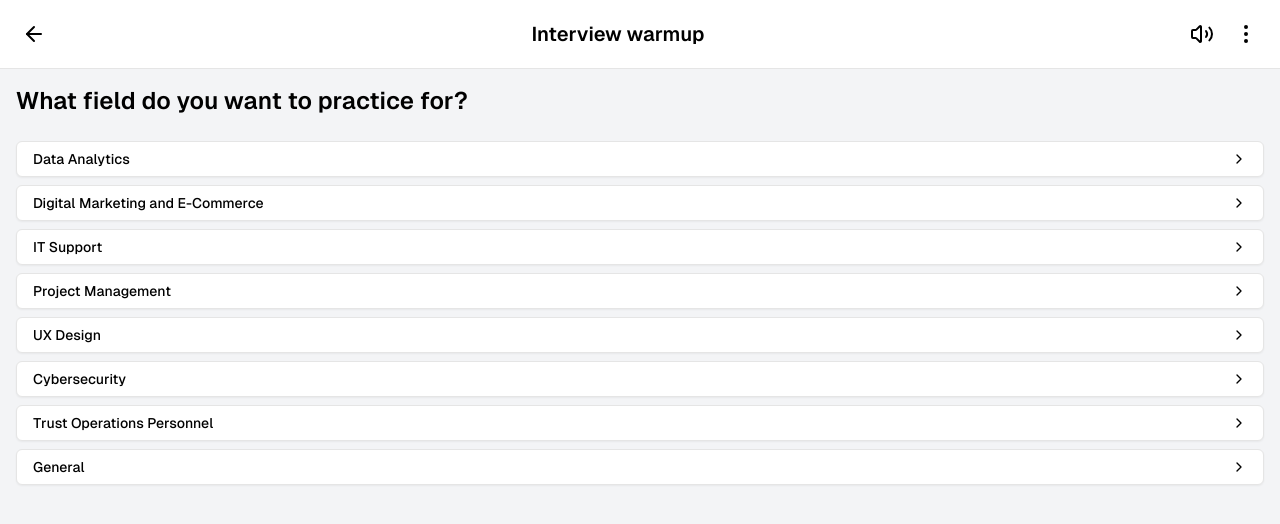
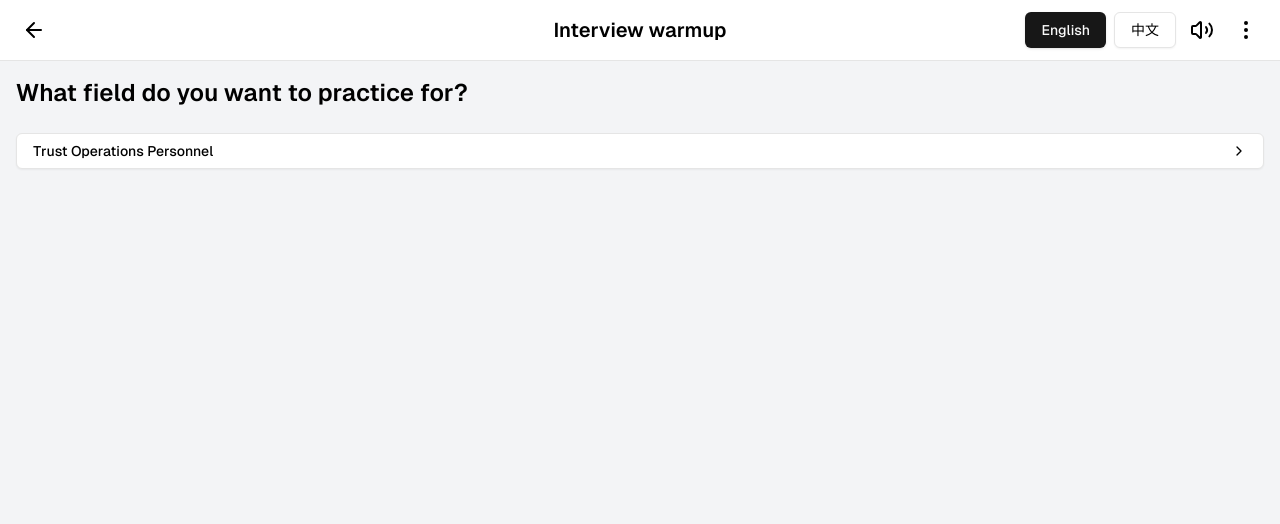
Before and after one commit to moai-james/google-interview-warmup-clone, a Next.js app: page / in a window 1280 px wide. Both pictures are taken after a click on the button "Start practicing". Shown: the top 524 px of the page. Built offline with nearby package versions, Linux system fonts and the light colour scheme.

Commit message:
add mandarin mode

```diff
--- a/app/layout.tsx
+++ b/app/layout.tsx
@@ -1,6 +1,7 @@
 import type { Metadata } from "next";
 import localFont from "next/font/local";
 import "./globals.css";
+import { LanguageProvider } from '@/context/LanguageContext';
 
 const geistSans = localFont({
   src: "./fonts/GeistVF.woff",
@@ -28,7 +29,9 @@ export default function RootLayout({
       <body
         className={`${geistSans.variable} ${geistMono.variable} antialiased`}
       >
-        {children}
+        <LanguageProvider>
+          {children}
+        </LanguageProvider>
       </body>
     </html>
   );
--- /dev/null
+++ b/components/LanguageSwitcher.tsx
@@ -0,0 +1,20 @@
+import React from 'react';
+import { useLanguage } from '@/context/LanguageContext';
+import { Button } from '@/components/ui/button';
+
+const LanguageSwitcher = () => {
+  const { language, setLanguage } = useLanguage();
+
+  return (
+    <div className="flex space-x-2">
+      <Button onClick={() => setLanguage('en')} variant={language === 'en' ? 'default' : 'outline'}>
+        English
+      </Button>
+      <Button onClick={() => setLanguage('zh')} variant={language === 'zh' ? 'default' : 'outline'}>
+        中文
+      </Button>
+    </div>
+  );
+};
+
+export default LanguageSwitcher;
--- a/components/VoiceRecorder.tsx
+++ b/components/VoiceRecorder.tsx
@@ -3,12 +3,14 @@
 import React, { useState, useRef } from 'react';
 import { Button } from "@/components/ui/button";
 import { Mic, Square } from 'lucide-react';
+import { useLanguage } from '@/context/LanguageContext';
 
 interface VoiceRecorderProps {
   onTranscriptionComplete: (transcription: string) => void;
 }
 
 const VoiceRecorder: React.FC<VoiceRecorderProps> = ({ onTranscriptionComplete }) => {
+  const { language } = useLanguage();
   const [isRecording, setIsRecording] = useState(false);
   const [isTranscribing, setIsTranscribing] = useState(false);
   const mediaRecorderRef = useRef<MediaRecorder | null>(null);
@@ -69,11 +71,11 @@ const VoiceRecorder: React.FC<VoiceRecorderProps> = ({ onTranscriptionComplete }
     <div>
       {isRecording ? (
         <Button onClick={stopRecording} variant="destructive">
-          <Square className="mr-2 h-4 w-4" /> Stop Recording
+          <Square className="mr-2 h-4 w-4" /> {language === 'en' ? 'Stop Recording' : '停止錄音'}
         </Button>
       ) : (
         <Button onClick={startRecording} disabled={isTranscribing}>
-          <Mic className="mr-2 h-4 w-4" /> {isTranscribing ? 'Transcribing...' : 'Start Recording'}
+          <Mic className="mr-2 h-4 w-4" /> {isTranscribing ? (language === 'en' ? 'Transcribing...' : '轉錄中...') : (language === 'en' ? 'Start Recording' : '開始錄音')}
         </Button>
       )}
     </div>
--- a/components/interview-warmup.tsx
+++ b/components/interview-warmup.tsx
@@ -1,62 +1,63 @@
-'use client'
+'use client';
 
-import { useState } from 'react'
-import { ArrowLeft, Mic, Keyboard, ArrowRight, Volume2, MoreVertical, ChevronRight } from 'lucide-react'
-import { Button } from "@/components/ui/button"
-import { Card, CardContent, CardFooter, CardHeader, CardTitle } from "@/components/ui/card"
-import { Progress } from "@/components/ui/progress"
-import { motion } from 'framer-motion' // Add this import
+import { useState } from 'react';
+import { ArrowLeft, Mic, Keyboard, ArrowRight, Volume2, MoreVertical, ChevronRight } from 'lucide-react';
+import { Button } from "@/components/ui/button";
+import { Card, CardContent, CardFooter, CardHeader, CardTitle } from "@/components/ui/card";
+import { Progress } from "@/components/ui/progress";
+import { motion } from 'framer-motion';
 import dynamic from 'next/dynamic';
 import { parseQuestions, getRandomQuestions } from '@/utils/questionParser';
 import { Question } from '@/utils/questionParser';
+import { useLanguage } from '@/context/LanguageContext';
+import LanguageSwitcher from '@/components/LanguageSwitcher';
 
 const VoiceRecorder = dynamic(() => import('./VoiceRecorder'), { ssr: false });
 
-const positions = [
-  "Data Analytics",
-  "Digital Marketing and E-Commerce",
-  "IT Support",
-  "Project Management",
-  "UX Design",
-  "Cybersecurity",
-  "Trust Operations Personnel",
-  "General"
-]
+
 
 export function InterviewWarmupComponent() {
-  const [currentPage, setCurrentPage] = useState('main')
-  const [selectedPosition, setSelectedPosition] = useState('')
-  const [currentStep, setCurrentStep] = useState(0)
-  const [volumeOn, setVolumeOn] = useState(true)
-  const totalQuestions = 5
-  const [isRecording, setIsRecording] = useState(false)
+  const [currentPage, setCurrentPage] = useState('main');
+  const [selectedPosition, setSelectedPosition] = useState('');
+  const [currentStep, setCurrentStep] = useState(0);
+  const [volumeOn, setVolumeOn] = useState(true);
+  const totalQuestions = 5;
+  const [isRecording, setIsRecording] = useState(false);
   const [currentAnswer, setCurrentAnswer] = useState('');
   const [answers, setAnswers] = useState<string[]>(Array(totalQuestions).fill(''));
-  const [questions, setQuestions] = useState<{ question: string; type: string }[]>([]);
+  const [questions, setQuestions] = useState<{ question: string; question_zh: string; type: string }[]>([]);
+  const { language, setLanguage } = useLanguage();
 
   const handleStart = () => {
-    setCurrentPage('position')
-  }
+    setCurrentPage('position');
+  };
 
-  const handlePositionSelect = async (position: string) => {
+  const positions = [
+    { key: 'trust_operations_personnel', label: language === 'en' ? "Trust Operations Personnel" : "信託人員" },
+  ];
+
+  const handlePositionSelect = async (positionKey: string) => {
+    const position = positions.find(p => p.key === positionKey)?.label;
+    if (!position) return;
+
     setSelectedPosition(position);
     try {
-      const response = await fetch(`/api/questions?position=${encodeURIComponent(position)}&count=5`);
+      const response = await fetch(`/api/questions?position=${encodeURIComponent(positionKey)}&count=5`);
       if (!response.ok) {
         throw new Error('Failed to fetch questions');
       }
       const selectedQuestions: Question[] = await response.json();
-      setQuestions(selectedQuestions.map(q => ({ question: q.question, type: q.type })));
+      setQuestions(selectedQuestions.map(q => ({ question: q.question, question_zh: q.question_zh, type: q.type })));
       setCurrentPage('intro');
     } catch (error) {
       console.error('Error fetching questions:', error);
       // Handle the error appropriately (e.g., show an error message to the user)
     }
-  }
+  };
 
   const handleStartPractice = () => {
-    setCurrentPage('interview')
-  }
+    setCurrentPage('interview');
+  };
 
   const handleNext = () => {
     const newAnswers = [...answers];
@@ -69,7 +70,7 @@ export function InterviewWarmupComponent() {
     } else {
       setCurrentPage('analysis');
     }
-  }
+  };
 
   const handlePrevious = () => {
     if (currentStep > 0) {
@@ -89,35 +90,38 @@ export function InterviewWarmupComponent() {
     setSelectedPosition('');
     setAnswers(Array(totalQuestions).fill(''));
     setCurrentAnswer('');
-  }
+  };
 
   const handlePreviousStep = () => {
     switch (currentPage) {
       case 'position':
-        setCurrentPage('main')
-        break
+        setCurrentPage('main');
+        break;
       case 'intro':
-        setCurrentPage('position')
-        break
+        setCurrentPage('position');
+        break;
       case 'interview':
-        handlePrevious()
-        break
+        handlePrevious();
+        break;
       case 'analysis':
-        setCurrentPage('interview')
-        setCurrentStep(totalQuestions - 1)
-        break
+        setCurrentPage('interview');
+        setCurrentStep(totalQuestions - 1);
+        break;
       default:
-        break
+        break;
     }
-  }
+  };
 
   const renderHeader = () => (
-    <header className="flex items-center justify-between p-4 bg-white border-b">
-      <Button variant="ghost" size="icon" onClick={handlePreviousStep}>
+    <header className="flex items-center justify-between p-4 bg-white border-b relative">
+      <Button variant="ghost" size="icon" onClick={handlePreviousStep} className="absolute left-4">
         <ArrowLeft className="h-6 w-6" />
       </Button>
-      <h1 className="text-xl font-semibold">Interview warmup</h1>
-      <div className="flex items-center space-x-2">
+      <h1 className="text-xl font-semibold flex-grow text-center">
+        {language === 'en' ? 'Interview warmup' : '面試熱身'}
+      </h1>
+      <div className="flex items-center space-x-2 absolute right-4">
+        <LanguageSwitcher />
         <Button variant="ghost" size="icon" onClick={() => setVolumeOn(!volumeOn)}>
           <Volume2 className={`h-6 w-6 ${volumeOn ? '' : 'text-gray-400'}`} />
         </Button>
@@ -126,7 +130,7 @@ export function InterviewWarmupComponent() {
         </Button>
       </div>
     </header>
-  )
+  );
 
   const renderMainPage = () => (
     <div className="flex flex-col min-h-screen bg-gray-100">
@@ -143,7 +147,7 @@ export function InterviewWarmupComponent() {
           animate={{ opacity: 1, y: 0 }}
           transition={{ delay: 0.2, duration: 0.5 }}
         >
-          Interview warmup
+          {language === 'en' ? 'Interview warmup' : '面試熱身'}
         </motion.h1>
         <motion.p
           className="text-center mb-8 max-w-md"
@@ -151,40 +155,44 @@ export function InterviewWarmupComponent() {
           animate={{ opacity: 1, y: 0 }}
           transition={{ delay: 0.4, duration: 0.5 }}
         >
-          A quick way to prepare for your next interview
+          {language === 'en' ? 'A quick way to prepare for your next interview' : '快速準備下一次面試的方式'}
         </motion.p>
         <motion.div
           initial={{ opacity: 0, y: 20 }}
           animate={{ opacity: 1, y: 0 }}
           transition={{ delay: 0.6, duration: 0.5 }}
         >
-          <Button onClick={handleStart} size="lg" className="w-full max-w-xs">Start practicing</Button>
+          <Button onClick={handleStart} size="lg" className="w-full max-w-xs">
+            {language === 'en' ? 'Start practicing' : '開始練習'}
+          </Button>
         </motion.div>
       </motion.main>
     </div>
-  )
+  );
 
   const renderPositionPage = () => (
     <div className="flex flex-col min-h-screen bg-gray-100">
       {renderHeader()}
       <main className="flex-grow p-4">
-        <h2 className="text-2xl font-semibold mb-6">What field do you want to practice for?</h2>
+        <h2 className="text-2xl font-semibold mb-6">
+          {language === 'en' ? 'What field do you want to practice for?' : '你想練習哪個領域的面試？'}
+        </h2>
         <div className="space-y-2">
           {positions.map((position) => (
             <Button
-              key={position}
+              key={position.key}
               variant="outline"
               className="w-full justify-between"
-              onClick={() => handlePositionSelect(position)}
+              onClick={() => handlePositionSelect(position.key)}
             >
-              {position}
+              {position.label}
               <ChevronRight className="h-4 w-4" />
             </Button>
           ))}
         </div>
       </main>
     </div>
-  )
+  );
 
   const renderIntroPage = () => (
     <div className="flex flex-col min-h-screen bg-gray-100">
@@ -192,20 +200,24 @@ export function InterviewWarmupComponent() {
       <main className="flex-grow flex items-center justify-center p-4">
         <Card className="w-full max-w-md">
           <CardHeader>
-            <CardTitle className="text-center">Answer 5 interview questions</CardTitle>
+            <CardTitle className="text-center">
+              {language === 'en' ? 'Answer 5 interview questions' : '回答 5 個面試問題'}
+            </CardTitle>
           </CardHeader>
           <CardContent>
             <p className="text-center text-gray-600">
-              When you're done, review your answers and discover insights.
+              {language === 'en' ? "When you're done, review your answers and discover insights." : '當你完成後，回顧你的回答並探索精闢見解。'}
             </p>
           </CardContent>
           <CardFooter className="flex justify-center">
-            <Button onClick={handleStartPractice} className="w-full">Start</Button>
+            <Button onClick={handleStartPractice} className="w-full">
+              {language === 'en' ? 'Start' : '開始'}
+            </Button>
           </CardFooter>
         </Card>
       </main>
     </div>
-  )
+  );
 
   const renderInterviewPage = () => (
     <div className="flex flex-col min-h-screen bg-gray-100">
@@ -214,18 +226,22 @@ export function InterviewWarmupComponent() {
         <Card className="w-full max-w-2xl mx-auto">
           <CardHeader>
             <CardTitle className="text-sm font-normal text-blue-600">
-              {questions[currentStep]?.type === 'Background' ? 'Background question' : 'Situational question'}
+              {questions[currentStep]?.type === 'Background'
+                ? (language === 'en' ? 'Background question' : '背景問題')
+                : (language === 'en' ? 'Situational question' : '情境問題')}
             </CardTitle>
           </CardHeader>
           <CardContent>
-            <h2 className="text-xl font-semibold mb-4">{questions[currentStep]?.question}</h2>
+            <h2 className="text-xl font-semibold mb-4">
+              {language === 'en' ? questions[currentStep]?.question : questions[currentStep]?.question_zh}
+            </h2>
             <div className="space-y-4">
               <VoiceRecorder onTranscriptionComplete={(transcription) => setCurrentAnswer(transcription)} />
               <textarea
                 className="w-full h-32 p-2 border rounded"
                 value={currentAnswer}
                 onChange={(e) => setCurrentAnswer(e.target.value)}
-                placeholder="Type your answer here..."
+                placeholder={language === 'en' ? "Type your answer here..." : '在這裡輸入你的答案...'}
               />
             </div>
           </CardContent>
@@ -236,18 +252,22 @@ export function InterviewWarmupComponent() {
             <div className="space-x-2">
               {currentStep > 0 && (
                 <Button onClick={handlePrevious} variant="outline">
-                  <ArrowLeft className="mr-2 h-4 w-4" /> Previous
+                  <ArrowLeft className="mr-2 h-4 w-4" />
+                  {language === 'en' ? 'Previous' : '上一題'}
                 </Button>
               )}
               <Button onClick={handleNext}>
                 {currentStep < totalQuestions - 1 ? (
                   <>
-                    <ArrowRight className="mr-2 h-4 w-4" /> Next
+                    <ArrowRight className="mr-2 h-4 w-4" />
+                    {language === 'en' ? 'Next' : '下一題'}
                   </>
                 ) : (
                   <>
                     <span className="mr-2 inline-block w-4 h-4" />
-                    <span className="flex items-center justify-center">Finish</span>
+                    <span className="flex items-center justify-center">
+                      {language === 'en' ? 'Finish' : '看分析'}
+                    </span>
                   </>
                 )}
               </Button>
@@ -259,7 +279,7 @@ export function InterviewWarmupComponent() {
         <Progress value={(currentStep + 1) / totalQuestions * 100} className="w-full" />
       </footer>
     </div>
-  )
+  );
 
   const renderAnalysisPage = () => (
     <div className="flex flex-col min-h-screen bg-gray-100">
@@ -267,33 +287,37 @@ export function InterviewWarmupComponent() {
       <main className="flex-grow flex items-center justify-center p-4">
         <Card className="w-full max-w-md">
           <CardHeader>
-            <CardTitle className="text-center">Congrats, you did it! Let&apos;s review.</CardTitle>
+            <CardTitle className="text-center">
+              {language === 'en' ? "Congrats, you did it! Let's review." : '恭喜你，你做到了！讓我們回顧一下。'}
+            </CardTitle>
           </CardHeader>
           <CardContent>
             <p className="text-center text-gray-600">
-              Use the insight buttons to learn more about your answers. Try to reflect on what you&apos;d like to improve, then practice again.
+              {language === 'en' ? "Use the insight buttons to learn more about your answers. Try to reflect on what you'd like to improve, then practice again." : '使用見解按鈕了解更多關於你的答案。試著反思你想要改進的地方，然後再次練習。'}
             </p>
           </CardContent>
           <CardFooter className="flex justify-center">
-            <Button onClick={handlePracticeAgain} variant="outline" className="w-full">Practice again</Button>
+            <Button onClick={handlePracticeAgain} variant="outline" className="w-full">
+              {language === 'en' ? 'Practice again' : '再次練習'}
+            </Button>
           </CardFooter>
         </Card>
       </main>
     </div>
-  )
+  );
 
   switch (currentPage) {
     case 'main':
-      return renderMainPage()
+      return renderMainPage();
     case 'position':
-      return renderPositionPage()
+      return renderPositionPage();
     case 'intro':
-      return renderIntroPage()
+      return renderIntroPage();
     case 'interview':
-      return renderInterviewPage()
+      return renderInterviewPage();
     case 'analysis':
-      return renderAnalysisPage()
+      return renderAnalysisPage();
     default:
-      return renderMainPage()
+      return renderMainPage();
   }
 }
--- /dev/null
+++ b/context/LanguageContext.tsx
@@ -0,0 +1,30 @@
+'use client';
+
+import React, { createContext, useContext, useState, ReactNode } from 'react';
+
+type Language = 'en' | 'zh';
+
+interface LanguageContextProps {
+  language: Language;
+  setLanguage: (language: Language) => void;
+}
+
+const LanguageContext = createContext<LanguageContextProps | undefined>(undefined);
+
+export const LanguageProvider = ({ children }: { children: ReactNode }) => {
+  const [language, setLanguage] = useState<Language>('en');
+
+  return (
+    <LanguageContext.Provider value={{ language, setLanguage }}>
+      {children}
+    </LanguageContext.Provider>
+  );
+};
+
+export const useLanguage = () => {
+  const context = useContext(LanguageContext);
+  if (!context) {
+    throw new Error('useLanguage must be used within a LanguageProvider');
+  }
+  return context;
+};
--- a/utils/questionParser.ts
+++ b/utils/questionParser.ts
@@ -8,6 +8,7 @@ export interface Question {
   evaluation_point: string;
   field: string;
   question: string;
+  question_zh: string; // Added question_zh field
 }
 
 export function getRandomQuestions(questions: Question[], count: number): Question[] {
```
